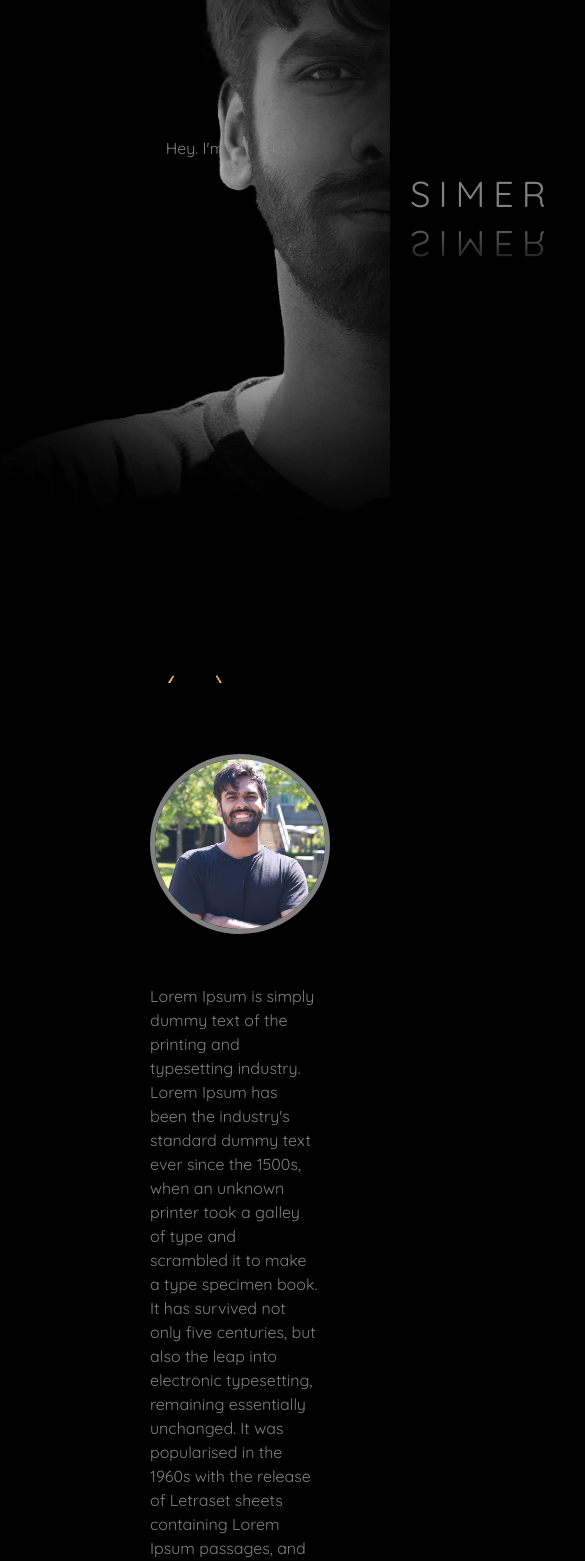
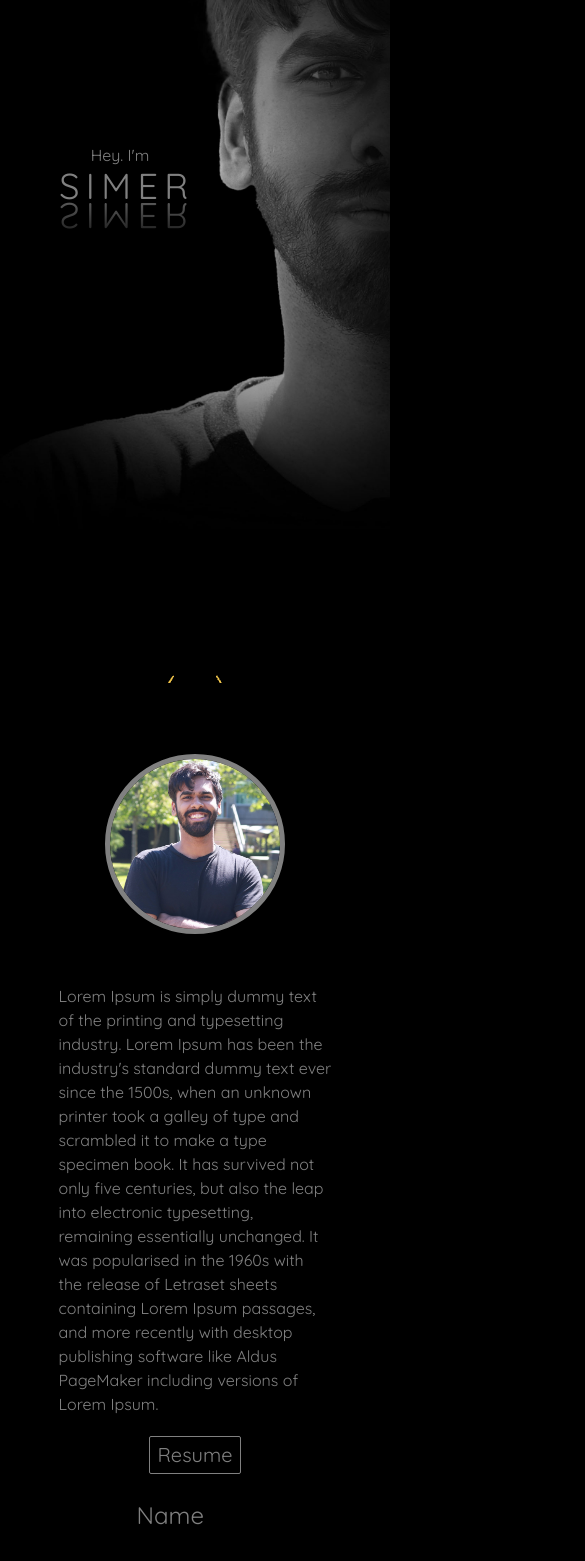
Before and after one commit to Simer0996/portfolio, a React (Create React App) app: page / in a window 390 px wide. Shown: the part 240-1801 px from the top of the page, 585 px wide, since content can reach past the window. Built offline with nearby package versions, Linux system fonts and the light colour scheme.

Commit message:
fixing mobile view

```diff
--- a/src/components/About.jsx
+++ b/src/components/About.jsx
@@ -18,20 +18,21 @@ const About = () => {
 
   return (
 
-    <div className="flex items-center gap-[50px] ml-[150px] flex-wrap">
+    <div className="flex items-center gap-[50px] justify-center flex-wrap">
         <img src={myImage} alt="itsMe" className="w-[180px] border-solid border-[5px] rounded-full " style={{
           borderColor: `${color}`,
           boxShadow:`${boxShadow}`
         }}/>
-        <div style={{color:`${color}`}} className="w-[70%]"><p>Lorem Ipsum is simply dummy text of the printing and typesetting industry. Lorem Ipsum has been the industry's standard dummy text ever since the 1500s, when an unknown printer took a galley of type and scrambled it to make a type specimen book. It has survived not only five centuries, but also the leap into electronic typesetting, remaining essentially unchanged. It was popularised in the 1960s with the release of Letraset sheets containing Lorem Ipsum passages, and more recently with desktop publishing software like Aldus PageMaker including versions of Lorem Ipsum.
+        <div style={{color:`${color}`}} className="w-[70%]"><p>Lorem Ipsum is simply dummy text of the printing and typesetting industry. Lorem Ipsum has been the industry's standard dummy text ever since the 1500s, when an unknown printer took a galley of type and scrambled it to make a type specimen book. It has survived not only five centuries, but also the leap into electronic typesetting, remaining essentially unchanged. It was popularised in the 1960s with the release of Letraset sheets containing Lorem Ipsum passages, and more recently with desktop publishing software like Aldus PageMaker including versions of Lorem Ipsum. </p>
           <button style={{  backgroundColor: "black",
           color: `${color}`,
           border: `1px solid ${color}`,
           padding: "4px 8px",
-          borderRadius: "2px"}} className="block buttonStyling text-xl mt-[15px]">Resume</button>
-          </p>
+          borderRadius: "2px"}} className=" block m-auto mt-[20px] mb-[25px] buttonStyling text-xl ">Resume</button>
+
         </div>
     </div>
+
 
   )
 }
--- a/src/components/Landing.jsx
+++ b/src/components/Landing.jsx
@@ -3,9 +3,9 @@ import React from "react"
 const Body = () => {
   return (
     <div className="flex items-center justify-center h-screen bg-center bg-contain lg:bg-cover bg-no-repeat customImg ">
-      <div className="text-center">
+      <div className="text-center ml-[-150px]">
         <h1 className="text-l lg:text-2xl text-[grey]">Hey. I'm </h1>
-        <h1 className="text-4xl lg:text-8xl text-[grey] lg:mt-[20px] lg:ml-[-210px] reflections">
+        <h1 className="text-4xl lg:text-8xl text-[grey] lg:mt-[5px] lg:ml-[-210px] ml-[-110px] mt-[-15px] reflections">
           Simer
         </h1>
       </div>
--- a/src/index.css
+++ b/src/index.css
@@ -117,4 +117,15 @@ label:focus-within {
   .customImg {
     background-image: url("../src/assets/mobileSimer.jpg")
   }
+
+  .reflections {
+    -webkit-box-reflect: below -40px linear-gradient(transparent, #004);
+    text-transform: uppercase;
+    line-height: 4.3rem;
+    outline: none;
+    letter-spacing: .4rem;
+    animation: animate 10s linear infinite;
+    min-height: 5vh;
+    width: 500%;
+  }
 }
```
